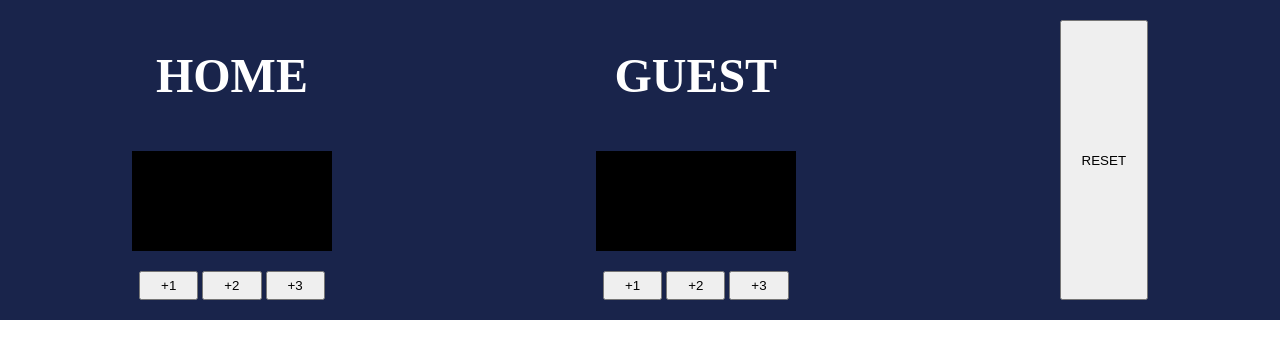
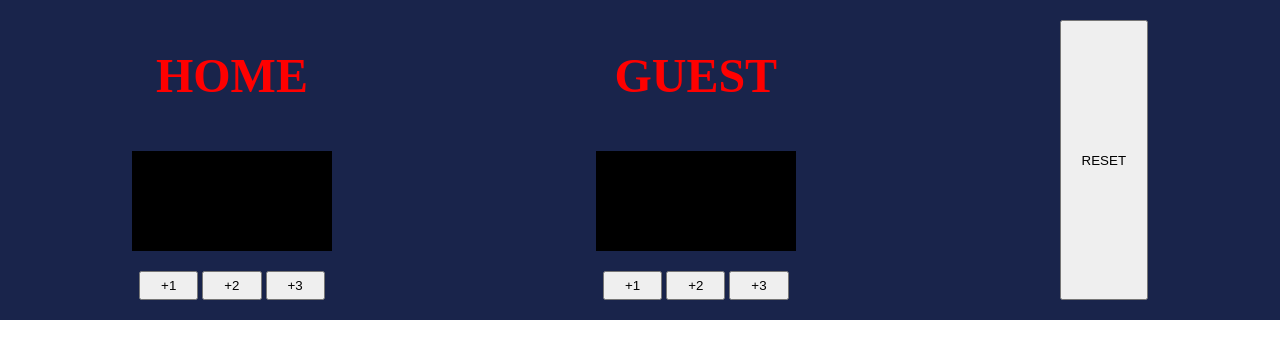
Before and after one commit to Six1Cynic/Scrim-Test, a website built with Vite: page index.html in a window 1280 px wide. Built offline with nearby package versions, Linux system fonts and the light colour scheme.

Commit message:
updated h1 color to red

```diff
--- a/index.css
+++ b/index.css
@@ -2,7 +2,8 @@ body {
     margin: 0;
 }
 h3 {
-    font-size: 48px;;
+    font-size: 48px;
+    color:red;
 }
 
 .container {
```
